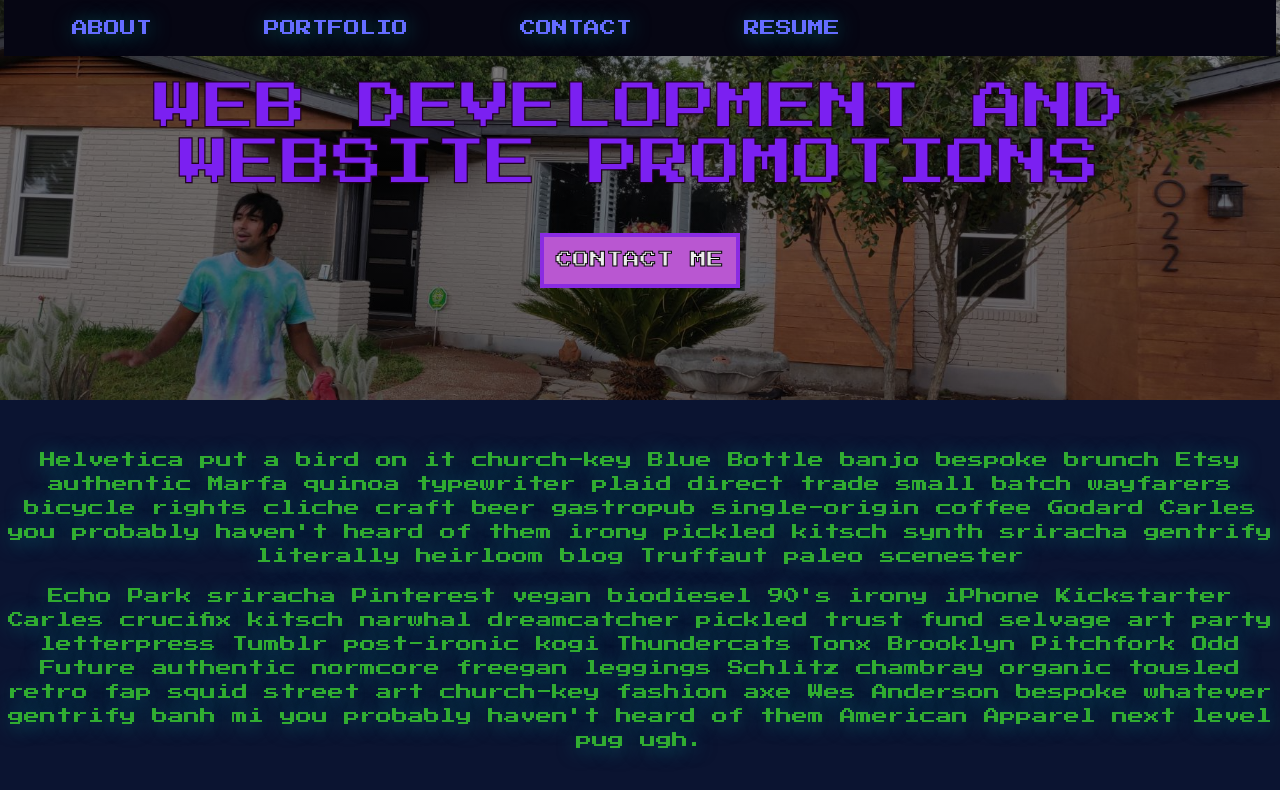
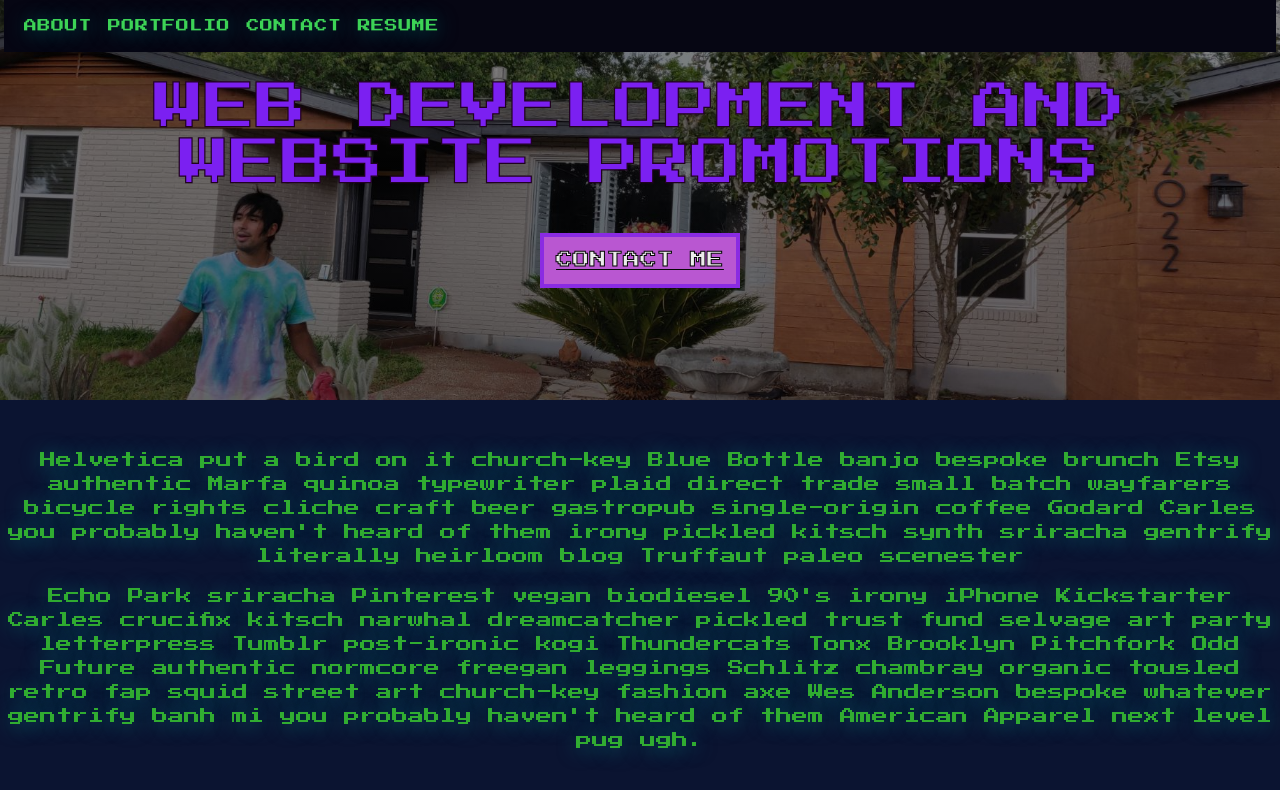
Before and after one commit to Cordovas-cmd/React-portfolioV2, a React (Vite) app in the folder React-portfolioV2/: page / in a window 1280 px wide. Shown: the top 790 px of the page. Built offline with nearby package versions, Linux system fonts and the light colour scheme.

Commit message:
finally fixed some of the issues I was having with nav bar styling  active/hover colors

```diff
--- a/React-portfolioV2/package.json
+++ b/React-portfolioV2/package.json
@@ -19,8 +19,8 @@
     "react-fontawesome": "^1.7.1",
     "react-icons": "^4.3.1",
     "react-particles": "^2.12.2",
-    "styled-components": "^5.3.3",
-    "react-reveal": "^1.2.2"
+    "styled-components": "^5.3.3"
+
   },
   "devDependencies": {
     "@types/react": "^18.2.15",
--- a/React-portfolioV2/src/App.css
+++ b/React-portfolioV2/src/App.css
@@ -52,7 +52,7 @@ nav {
   font-family: 'Press Start 2P', cursive;
 }
 
-nav li.nav-link {
+nav a.nav-link {
   font-size: small;
   font-weight: 500;
   letter-spacing: 0.0375rem;
@@ -82,14 +82,15 @@ nav ul li {
 }
 
 /* on focus adds border top */
-.navbar-nav>li>a.active,
+.navbar-nav>li>a:active,
 .navbar-nav>li>a.active:focus {
+  color: rebeccapurple;
   border-top: 0.1875rem solid var(--primary-pink);
   /* border-bottom: 0.1875rem solid var(--primary-pink); */
 }
 
 .navbar-nav>li>a:hover {
-
+  color: rebeccapurple;
   border-top: 0.1875rem solid var(--primary-pink);
 }
 
--- a/React-portfolioV2/src/components/Nav/index.jsx
+++ b/React-portfolioV2/src/components/Nav/index.jsx
@@ -9,24 +9,25 @@ function Nav({ currentPage }) {
     <div className="container-fluid">
       <ul className="flex-row navbar-nav ml-auto">
         <li
-          className="nav-item"
+          className={` nav-item   ${currentPage === '/' && 'navActive'}`}
+        key="about"
         >
-        <a className=
+        {/* <a className=
         {` nav-link mx-5 ${currentPage === '/' && 'navActive'}`}
-        key="about">
-          <Link to="/">About</Link>
-       </a>
+        key="about"> */}
+          <Link className="nav-link " to="/">About</Link>
+       {/* </a> */}
         </li>
         {pages.map((Page) => (
           <li
-             className="nav-item"
+              className={` nav-item  ${currentPage === '/' && 'navActive'}`}
+              key={Page}
 
           >
-            <a className=
-        {` nav-link mx-5 ${currentPage === '/' && 'navActive'}`}
-        key={Page}>
-        <Link to={`/${Page}`}>{capitalizeFirstLetter(Page)}</Link>
-       </a>
+
+        <Link className= "nav-link"
+        to={`/${Page}`}>{capitalizeFirstLetter(Page)}</Link>
+
 
           </li>
         ))}
--- a/React-portfolioV2/src/index.css
+++ b/React-portfolioV2/src/index.css
@@ -15,14 +15,14 @@
   -webkit-text-size-adjust: 100%;
 }
 
-a {
+/* a {
   font-weight: 500;
   color: #646cff;
   text-decoration: inherit;
 }
 a:hover {
   color: #535bf2;
-}
+} */
 
 body {
   margin: 0;
@@ -61,9 +61,9 @@ button:focus-visible {
     color: #213547;
     /* background-color: #ffffff; */
   }
-  a:hover {
+  /* a:hover {
     color: #747bff;
-  }
+  } */
   button {
     background-color: #f9f9f9;
   }
```
